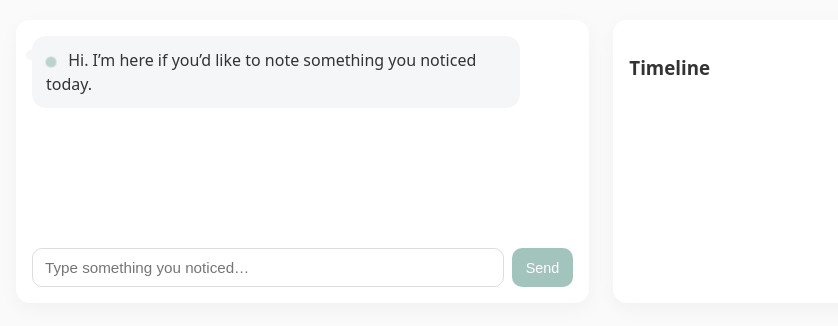
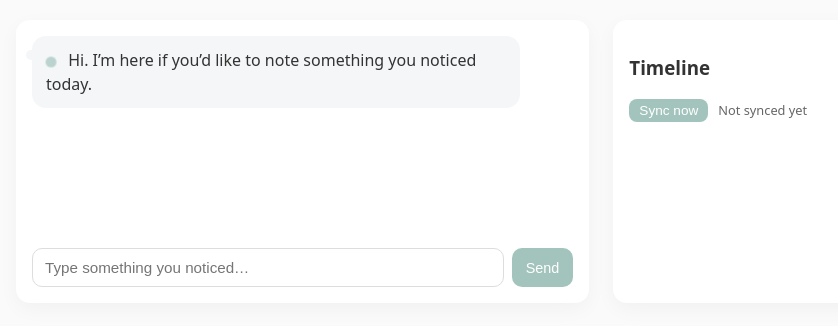
Before and after one commit to ruxiz2020/ami, a Flask app: page / in a window 1280 px wide. Shown: the part 126-452 px from the top of the page, without its empty margins (174-1012 px from the left). Run offline with Flask 3, Linux system fonts and the light colour scheme; data that the repository does not hold is empty.

Commit message:
add sync now button

```diff
--- a/agents/ami/app.py
+++ b/agents/ami/app.py
@@ -4,6 +4,7 @@ import logging
 import os
 from pathlib import Path
 from google import genai
+from datetime import datetime
 
 from agents.ami.prompts.prompt_loader import (
     load_system_prompt,
@@ -12,10 +13,11 @@ from agents.ami.prompts.prompt_loader import (
 
 from agents.ami.storage import (
     init_db,
+    add_observation,
     update_observation,
-    add_observation,
     get_recent_observations,
-    get_all_observations
+    get_all_observations,
+    set_meta_value,
 )
 
 from agents.ami.sync.sync_service import sync_observations_to_sheets
@@ -70,6 +72,19 @@ def add_observation_route():
     add_observation(text)
     return jsonify({"status": "saved"})
 
+
+@app.route("/api/observations/<int:obs_id>", methods=["PUT"])
+def update_observation_route(obs_id):
+    payload = request.json or {}
+    new_text = payload.get("text", "").strip()
+
+    if not new_text:
+        return jsonify({"error": "Empty text"}), 400
+
+    update_observation(obs_id, new_text)
+    return jsonify({"status": "updated"})
+
+
 # -------------------------------------------------
 # Ami LLM Logic
 # -------------------------------------------------
@@ -117,9 +132,6 @@ def call_ami_llm(system_prompt, developer_prompt, context, user_message):
             "Nothing is lost — we can try again later."
         )
 
-# -------------------------------------------------
-# Chat endpoint
-# -------------------------------------------------
 
 @app.route("/api/chat", methods=["POST"])
 def ami_chat():
@@ -139,32 +151,24 @@ def ami_chat():
     return jsonify({"reply": reply})
 
 
-
-@app.route("/api/observations/<int:obs_id>", methods=["PUT"])
-def update_observation_route(obs_id):
-    payload = request.json or {}
-    new_text = payload.get("text", "").strip()
-
-    if not new_text:
-        return jsonify({"error": "Empty text"}), 400
-
-    update_observation(obs_id, new_text)
-    return jsonify({"status": "updated"})
-
-
+# -------------------------------------------------
+# Sync
+# -------------------------------------------------
 
 @app.route("/api/sync/google", methods=["POST"])
 def sync_google_sheets():
     payload = request.json or {}
+    logger.info(f"SYNC PAYLOAD: {payload}")
     sheet_id = payload.get("spreadsheet_id")
 
     if not sheet_id:
         return jsonify({"error": "Missing spreadsheet_id"}), 400
 
     result = sync_observations_to_sheets(sheet_id)
+
+    set_meta_value("last_sync_at", datetime.utcnow().isoformat())
+
     return jsonify(result)
-
-
 
 
 # -------------------------------------------------
--- a/requirements.txt
+++ b/requirements.txt
@@ -3,9 +3,8 @@ flask>=3.0.0
 # Gemini SDK
 google-genai>=1.56.0
 
-# Google auth & Sheets
+# Google auth & APIs
 google-auth>=2.45.0
-google-auth-oauthlib>=1.2.3
 google-api-python-client>=2.120.0
 
 # Env
--- a/static/app.js
+++ b/static/app.js
@@ -1,8 +1,16 @@
-// --------------------------------------------------
+// ==================================================
+// State
+// ==================================================
+
+let pendingObservation = null;
+
+// ==================================================
 // Timeline
-// --------------------------------------------------
+// ==================================================
 
 async function loadTimeline() {
+  hideSaveActions();
+
   try {
     const res = await fetch("/api/observations");
     const data = await res.json();
@@ -19,21 +27,21 @@ async function loadTimeline() {
         <div class="timeline-date">${item.date}</div>
         <div class="timeline-domain">${item.domain}</div>
         <div class="timeline-text">${item.text}</div>
-        <button class="edit-btn" onclick="startEdit(${item.id})">✏️ Edit</button>
+        <button class="edit-btn">✏️ Edit</button>
       `;
+
+      div.querySelector(".edit-btn").onclick = () => startEdit(item.id);
 
       timeline.appendChild(div);
     });
-
-
   } catch (err) {
     console.error("Failed to load timeline", err);
   }
 }
 
-// --------------------------------------------------
+// ==================================================
 // Chat
-// --------------------------------------------------
+// ==================================================
 
 function appendUserMessage(text) {
   const chatLog = document.getElementById("chat-log");
@@ -50,90 +58,6 @@ function appendUserMessage(text) {
 
   chatLog.scrollTop = chatLog.scrollHeight;
 }
-
-
-async function sendMessage() {
-  const input = document.getElementById("chat-text");
-  const text = input.value.trim();
-  if (!text) return;
-
-  // 1️⃣ Show user message in chat
-  appendUserMessage(text);
-
-  // 2️⃣ Prepare for potential save
-  pendingObservation = text;
-
-  // 3️⃣ Clear input
-  input.value = "";
-
-  // 4️⃣ Show Ami placeholder
-  const placeholder = appendAmiMessage("…", true);
-
-  try {
-    const res = await fetch("/api/chat", {
-      method: "POST",
-      headers: { "Content-Type": "application/json" },
-      body: JSON.stringify({ message: text })
-    });
-
-    const data = await res.json();
-    const reply = data.reply || "";
-
-    placeholder.querySelector(".ami-text").textContent = reply;
-
-    // 5️⃣ Detect save request
-    if (reply.toLowerCase().includes("save this observation")) {
-      showSaveActions();
-    }
-
-  } catch (err) {
-    console.error("Chat failed", err);
-    placeholder.querySelector(".ami-text").textContent =
-      "I’m having trouble responding right now. We can try again later.";
-  }
-}
-
-
-
-function showSaveActions() {
-  const actions = document.getElementById("save-actions");
-  if (actions) actions.style.display = "flex";
-}
-
-function hideSaveActions() {
-  const actions = document.getElementById("save-actions");
-  if (actions) actions.style.display = "none";
-}
-
-async function confirmSave() {
-  if (!pendingObservation) return;
-
-  try {
-    await fetch("/api/observations", {
-      method: "POST",
-      headers: { "Content-Type": "application/json" },
-      body: JSON.stringify({ text: pendingObservation })
-    });
-
-    appendAmiMessage("I’ve saved this.");
-    pendingObservation = null;
-    hideSaveActions();
-    loadTimeline();
-
-  } catch (err) {
-    console.error("Save failed", err);
-    appendAmiMessage("I couldn’t save that just now. We can try again later.");
-  }
-}
-
-function dismissSave() {
-  pendingObservation = null;
-  hideSaveActions();
-}
-
-
-
-
 
 function appendAmiMessage(text, isPlaceholder = false) {
   const chatLog = document.getElementById("chat-log");
@@ -160,39 +84,59 @@ function appendAmiMessage(text, isPlaceholder = false) {
   return div;
 }
 
-// --------------------------------------------------
-// Explicit save (used only when Ami asks)
-// --------------------------------------------------
-
-async function saveObservation(text) {
+async function sendMessage() {
+  const input = document.getElementById("chat-text");
+  const text = input.value.trim();
   if (!text) return;
 
+  appendUserMessage(text);
+  pendingObservation = text;
+  input.value = "";
+
+  const placeholder = appendAmiMessage("…", true);
+
   try {
-    await fetch("/api/observations", {
+    const res = await fetch("/api/chat", {
       method: "POST",
       headers: { "Content-Type": "application/json" },
-      body: JSON.stringify({ text })
+      body: JSON.stringify({ message: text })
     });
 
-    appendAmiMessage("I’ve saved this.");
-    loadTimeline();
+    const data = await res.json();
+    const reply = data.reply || "";
 
+    placeholder.querySelector(".ami-text").textContent = reply;
+
+    if (reply.toLowerCase().includes("save this observation")) {
+      showSaveActions();
+    } else {
+      hideSaveActions();
+    }
   } catch (err) {
-    console.error("Save failed", err);
-    appendAmiMessage("I couldn’t save that just now. We can try again later.");
+    console.error("Chat failed", err);
+    placeholder.querySelector(".ami-text").textContent =
+      "I’m having trouble responding right now. We can try again later.";
   }
 }
 
-// --------------------------------------------------
-// Init
-// --------------------------------------------------
+// ==================================================
+// Save controls
+// ==================================================
 
-loadTimeline();
+function showSaveActions() {
+  const actions = document.getElementById("save-actions");
+  if (actions) actions.style.display = "flex";
+}
 
+function hideSaveActions() {
+  const actions = document.getElementById("save-actions");
+  if (actions) actions.style.display = "none";
+}
 
 async function confirmSave() {
   if (!pendingObservation) return;
 
+  try {
     await fetch("/api/observations", {
       method: "POST",
       headers: { "Content-Type": "application/json" },
@@ -201,28 +145,57 @@ async function confirmSave() {
 
     appendAmiMessage("I’ve saved this.");
     pendingObservation = null;
+    hideSaveActions();
     loadTimeline();
+  } catch (err) {
+    console.error("Save failed", err);
+    appendAmiMessage("I couldn’t save that just now. We can try again later.");
   }
+}
+
+function dismissSave() {
+  pendingObservation = null;
+  hideSaveActions();
+}
+
+// ==================================================
+// Timeline inline editing
+// ==================================================
 
 function startEdit(id) {
   const item = document.querySelector(`.timeline-item[data-id="${id}"]`);
   const textDiv = item.querySelector(".timeline-text");
   const originalText = textDiv.textContent;
 
-  textDiv.innerHTML = `
-    <textarea class="edit-textarea">${originalText}</textarea>
-    <div class="edit-actions">
-      <button onclick="saveEdit(${id})">Save changes</button>
-      <button class="secondary" onclick="cancelEdit(${id}, \`${originalText}\`)">Cancel</button>
-    </div>
-  `;
+  textDiv.innerHTML = "";
+
+  const textarea = document.createElement("textarea");
+  textarea.className = "edit-textarea";
+  textarea.value = originalText;
+
+  const actions = document.createElement("div");
+  actions.className = "edit-actions";
+
+  const saveBtn = document.createElement("button");
+  saveBtn.textContent = "Save changes";
+  saveBtn.onclick = () => saveEdit(id);
+
+  const cancelBtn = document.createElement("button");
+  cancelBtn.className = "secondary";
+  cancelBtn.textContent = "Cancel";
+  cancelBtn.onclick = () => cancelEdit(id, originalText);
+
+  actions.appendChild(saveBtn);
+  actions.appendChild(cancelBtn);
+
+  textDiv.appendChild(textarea);
+  textDiv.appendChild(actions);
 }
 
 async function saveEdit(id) {
   const item = document.querySelector(`.timeline-item[data-id="${id}"]`);
   const textarea = item.querySelector(".edit-textarea");
   const newText = textarea.value.trim();
-
   if (!newText) return;
 
   await fetch(`/api/observations/${id}`, {
@@ -238,3 +211,46 @@ function cancelEdit(id, originalText) {
   const item = document.querySelector(`.timeline-item[data-id="${id}"]`);
   item.querySelector(".timeline-text").textContent = originalText;
 }
+
+// ==================================================
+// Sync
+// ==================================================
+
+async function syncNow() {
+  const btn = document.getElementById("sync-btn");
+  const status = document.getElementById("sync-status");
+
+  btn.disabled = true;
+  status.textContent = "Syncing…";
+
+  try {
+    const res = await fetch("/api/sync/google", {
+      method: "POST",
+      headers: { "Content-Type": "application/json" },
+      body: JSON.stringify({
+        spreadsheet_id: window.SYNC_SPREADSHEET_ID
+      })
+    });
+
+    const data = await res.json();
+
+    if (res.ok) {
+      const now = new Date().toLocaleTimeString();
+      status.textContent =
+        `Last synced at ${now} (${data.inserted} new, ${data.updated} updated)`;
+    } else {
+      status.textContent = "Sync failed";
+    }
+  } catch (err) {
+    console.error(err);
+    status.textContent = "Sync failed";
+  } finally {
+    btn.disabled = false;
+  }
+}
+
+// ==================================================
+// Init
+// ==================================================
+
+loadTimeline();
--- a/static/style.css
+++ b/static/style.css
@@ -252,3 +252,31 @@ main {
   background: #e0e0e0;
   color: #333;
 }
+
+
+.sync-bar {
+  display: flex;
+  align-items: center;
+  gap: 10px;
+  margin-bottom: 8px;
+}
+
+#sync-btn {
+  padding: 4px 10px;
+  border-radius: 8px;
+  border: none;
+  background: #a3c4bc;
+  color: white;
+  font-size: 0.85em;
+  cursor: pointer;
+}
+
+#sync-btn:disabled {
+  opacity: 0.6;
+  cursor: not-allowed;
+}
+
+.sync-status {
+  font-size: 0.8em;
+  color: #666;
+}
--- a/templates/index.html
+++ b/templates/index.html
@@ -47,11 +47,24 @@
     <!-- Timeline -->
     <aside class="timeline">
       <h3>Timeline</h3>
+      <!-- Sync controls -->
+      <div class="sync-bar">
+        <button id="sync-btn" onclick="syncNow()">Sync now</button>
+        <span id="sync-status" class="sync-status">
+          Not synced yet
+        </span>
+      </div>
+
       <div id="timeline"></div>
     </aside>
+
   </main>
 </div>
 
+<script>
+  // Google Sheets spreadsheet ID (shared sync target)
+  window.SYNC_SPREADSHEET_ID = "1me9XfhpnwMVE_8slPgADtsVKtP9xK-cfoZmdy0qmAUA";
+</script>
 <script src="/static/app.js"></script>
 </body>
 </html>
```
Also changed, not shown: agents/ami/storage.py (+11 -0 lines), agents/ami/sync/google_auth.py (+109 -10 lines), agents/ami/README.md, 1 other file. Lines whose indentation alone changed are shown as unchanged.
